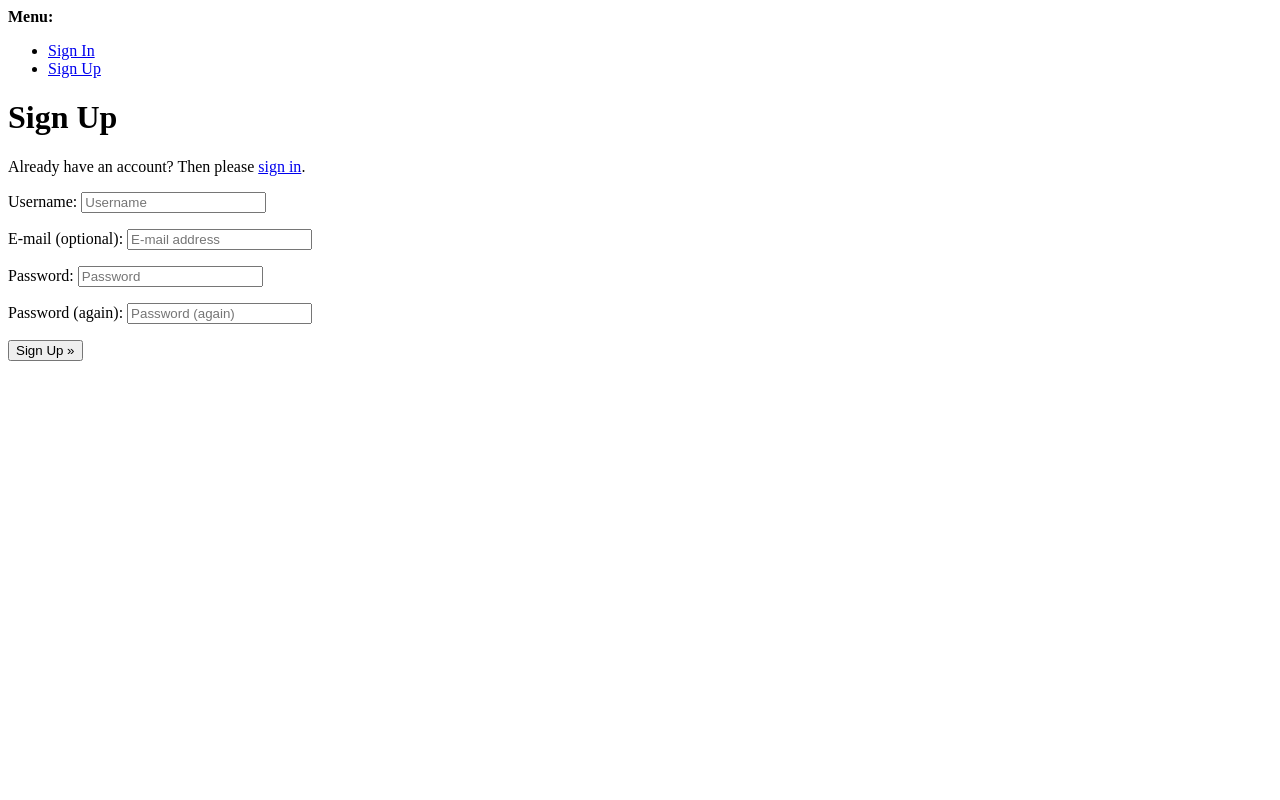
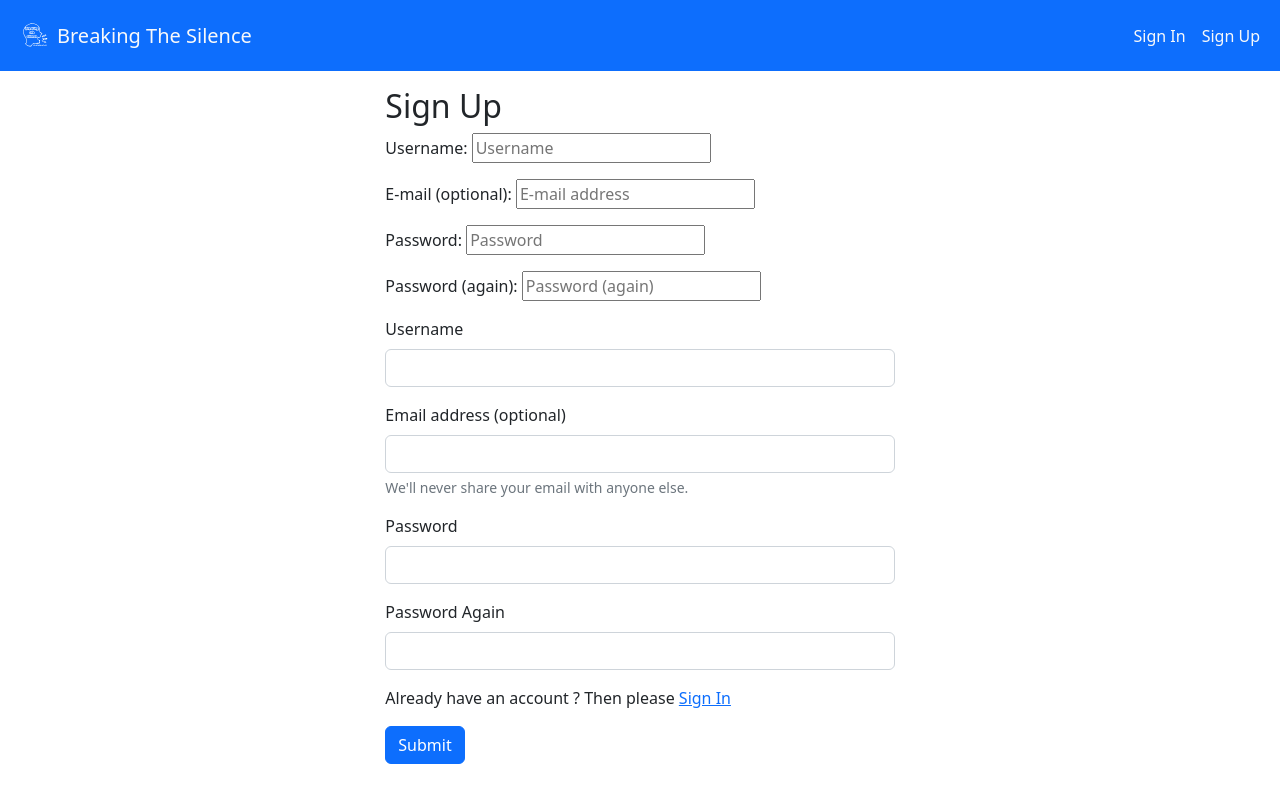
Before and after one commit to Edb83/breaking-the-silence, a Django app: page /accounts/signup/ in a window 1280 px wide. Run offline with Django 4.2, Linux system fonts and the light colour scheme.

Commit message:
SignUp, LogIn, Main Welcome views are updated with css

```diff
--- a/templates/allauth/account/base.html
+++ b/templates/allauth/account/base.html
@@ -5,6 +5,16 @@
     <meta http-equiv="X-UA-Compatible" content="IE=edge">
     <meta name="viewport" content="width=device-width, initial-scale=1.0">
     <title>{% block head_title %}{% endblock %}</title>
+    <!-- Chart.Js -->
+    <script src="https://cdn.jsdelivr.net/npm/chart.js"></script>
+    <script src="https://cdnjs.cloudflare.com/ajax/libs/Chart.js/3.9.1/chart.min.js"
+        integrity="sha512-ElRFoEQdI5Ht6kZvyzXhYG9NqjtkmlkfYk0wr6wHxU9JEHakS7UJZNeml5ALk+8IKlU6jDgMabC3vkumRokgJA=="
+        crossorigin="anonymous" referrerpolicy="no-referrer"></script>
+    <!-- Bootstrap -->
+    <link href="https://cdn.jsdelivr.net/npm/bootstrap@5.2.3/dist/css/bootstrap.min.css"
+        rel="stylesheet" integrity="sha384-rbsA2VBKQhggwzxH7pPCaAqO46MgnOM80zW1RWuH61DGLwZJEdK2Kadq2F9CUG65"
+        crossorigin="anonymous">
+
     {% block extra_head %}
     {% endblock %}
   </head>
@@ -23,16 +33,37 @@
     {% endif %}
 
     <div>
-      <strong>{% trans "Menu:" %}</strong>
-      <ul>
-        {% if user.is_authenticated %}
-        <li><a href="{% url 'account_email' %}">{% trans "Change E-mail" %}</a></li>
-        <li><a href="{% url 'account_logout' %}">{% trans "Sign Out" %}</a></li>
-        {% else %}
-        <li><a href="{% url 'account_login' %}">{% trans "Sign In" %}</a></li>
-        <li><a href="{% url 'account_signup' %}">{% trans "Sign Up" %}</a></li>
-        {% endif %}
-      </ul>
+      <!-- <strong>{% trans "Menu:" %}</strong> -->
+      <nav class="navbar navbar-expand-lg bg-primary" >
+        <div class="container-fluid">
+            <a class="navbar-brand text-light collapse navbar-collapse" href="#">
+              <img src="/static/img/brand_logo_white.svg" alt="Logo" width="45" height="45" class="d-inline-block align-text-top img-border-primary">
+              Breaking The Silence
+            </a>
+
+            <div class="d-flex">
+                <ul class="navbar-nav me-auto mb-2 mb-lg-0 float-right">
+                    {% if user.is_authenticated %}
+                    <li class="nav-item">
+                      <a class="nav-link text-light" href="{% url 'account_email' %}">{% trans "Change E-mail" %}</a>
+                    </li>
+                    <li class="nav-item">
+                      <a class="nav-link text-light" href="{% url 'account_logout' %}">{% trans "Sign Out" %}</a>
+                    </li>
+                    {% else %}
+                    <li class="nav-item">
+                      <a class="nav-link text-light" href="{% url 'account_login' %}">Sign In</a>
+                    </li>
+                    <li class="nav-item">
+                      <a class="nav-link text-light" href="{% url 'account_signup' %}">Sign Up</a>
+                    </li>
+                    {% endif %}
+                </ul>
+            </div>
+
+        </div>
+    </nav>
+
     </div>
     {% block content %}
     {% endblock %}
--- a/templates/allauth/account/password_reset.html
+++ b/templates/allauth/account/password_reset.html
@@ -6,8 +6,10 @@
 {% block head_title %}{% trans "Password Reset" %}{% endblock %}
 
 {% block content %}
+<div class="container col-lg-5 mt-3">
 
-    <h1>{% trans "Password Reset" %}</h1>
+
+    <h2>{% trans "Password Reset" %}</h2>
     {% if user.is_authenticated %}
     {% include "account/snippets/already_logged_in.html" %}
     {% endif %}
@@ -21,4 +23,6 @@
     </form>
 
     <p>{% blocktrans %}Please contact us if you have any trouble resetting your password.{% endblocktrans %}</p>
+
+</div>
 {% endblock %}
--- a/templates/allauth/account/signup.html
+++ b/templates/allauth/account/signup.html
@@ -5,17 +5,48 @@
 {% block head_title %}{% trans "Signup" %}{% endblock %}
 
 {% block content %}
-<h1>{% trans "Sign Up" %}</h1>
 
-<p>{% blocktrans %}Already have an account? Then please <a href="{{ login_url }}">sign in</a>.{% endblocktrans %}</p>
+<div class="container col-lg-5 mt-3">
+  <h2>{% trans "Sign Up" %}</h1>
+  <form class="signup" id="signup_form" method="post" action="{% url 'account_signup' %}">
+    {% csrf_token %}
+    {{ form.as_p }}
+    {% if redirect_field_value %}
+      <input type="hidden" name="{{ redirect_field_name }}" value="{{ redirect_field_value }}" />
+    {% endif %}
 
-<form class="signup" id="signup_form" method="post" action="{% url 'account_signup' %}">
+    <div class="mb-3">
+      <label for="exampleInputEmail1" class="form-label">Username</label>
+      <input type="text" class="form-control" id="exampleInputUsername1" aria-describedby="usernameHelp">
+    </div>
+    <div class="mb-3">
+      <label for="exampleInputEmail1" class="form-label">Email address (optional)</label>
+      <input type="email" class="form-control" id="exampleInputEmail1" aria-describedby="emailHelp">
+      <div id="emailHelp" class="form-text">We'll never share your email with anyone else.</div>
+    </div>
+    <div class="mb-3">
+      <label for="exampleInputPassword1" class="form-label">Password</label>
+      <input type="password" class="form-control" id="exampleInputPassword1">
+    </div>
+    <div class="mb-3">
+      <label for="exampleInputPassword1" class="form-label">Password Again</label>
+      <input type="password" class="form-control" id="exampleInputPassword1">
+    </div>
+    <div class="mb-3">
+      <p>{% blocktrans %}Already have an account ? Then please <a href="{{ login_url }}">Sign In</a>{% endblocktrans %}</p>
+    </div>
+    <button type="submit" class="btn btn-primary">Submit</button>
+  </form>
+</div>
+<!-- <p>{% blocktrans %}Already have an account? Then please <a href="{{ login_url }}">sign in</a>.{% endblocktrans %}</p> -->
+
+<!-- <form class="signup" id="signup_form" method="post" action="{% url 'account_signup' %}">
   {% csrf_token %}
   {{ form.as_p }}
   {% if redirect_field_value %}
   <input type="hidden" name="{{ redirect_field_name }}" value="{{ redirect_field_value }}" />
   {% endif %}
   <button type="submit">{% trans "Sign Up" %} &raquo;</button>
-</form>
+</form> -->
 
 {% endblock %}
```
Also changed, not shown: templates/allauth/account/login.html (+25 -2 lines).
